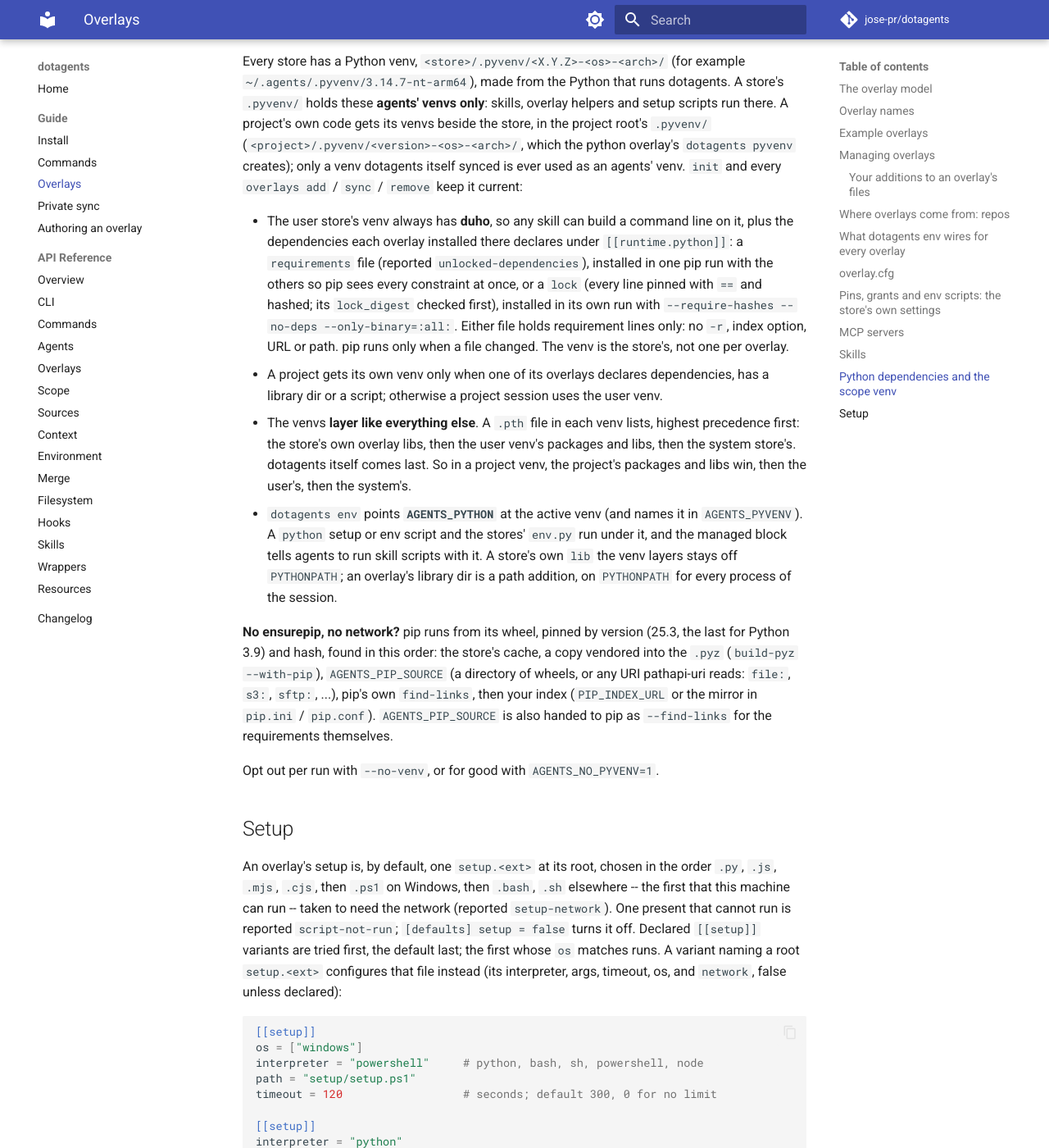
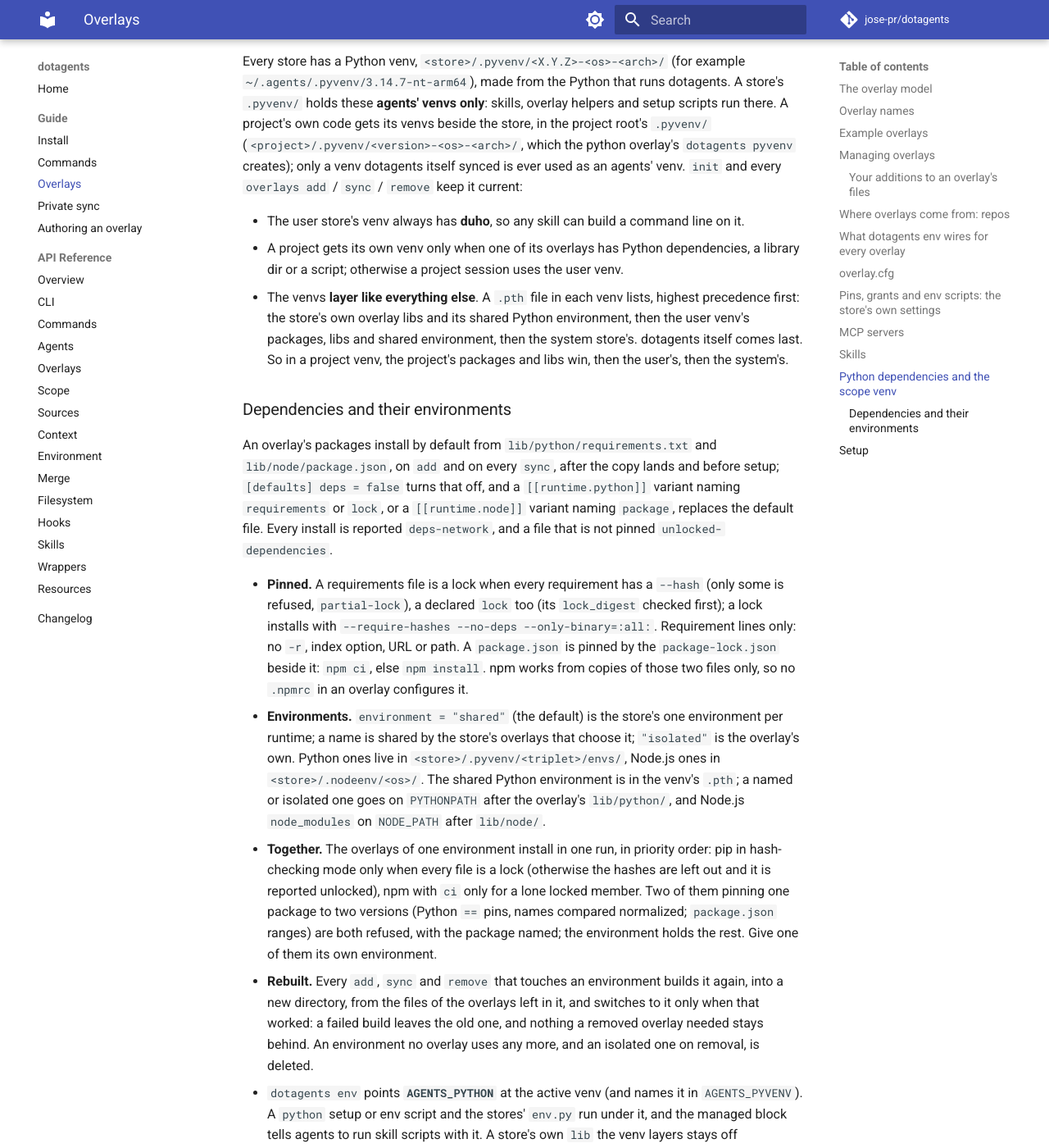
Before and after one commit to jose-pr/dotagents, an MkDocs documentation site: the page built from docs/guide/overlays.md, in a window 1280 px wide and 1400 px high, scrolled down 9415 px. Shown: the whole window at 82% size. Built offline with MkDocs 1.6.1 and Material for MkDocs 9.7.7, drawn with Linux system fonts in a browser that asks for light colours; comment, search, counter and statistics services are not loaded; some of the changed text lies outside the part shown.

Commit message:
docs: dependencies, environments and preparation in the guides, README and changelog

````diff
--- a/docs/guide/overlays.md
+++ b/docs/guide/overlays.md
@@ -267,7 +267,7 @@ Keys dotagents applies:
 | `[defaults]` | `bin`, `lib`, `env`, `env_scripts`, `setup`, `context`, `skills`, `rules = false` each turn one default off; any other key is refused. |
 | `env`, `env_files`, `paths` | Environment values (text with `${NAME}` placeholders, a path in the overlay, a secret reference), env files (`aos` or `dotenv`), and further path additions (`prepend` / `append`, per OS). |
 | `env_scripts` | Programs that compute variables (`interpreter`, `path`, `timeout`), after the default `env.<ext>`; one naming a root `env.<ext>` configures it; the store can turn them off. |
-| `runtime` | `os`, `commands`, `python` (version, `requirements` or `lock` + `lock_digest`), `node`: probed before an install. |
+| `runtime` | `os`, `commands`, `python` (version, `requirements` or `lock` + `lock_digest`, `environment`), `node` (version, `package`, `environment`): probed before an install. |
 | `setup` | Variants per OS (`interpreter`, `path`, `args`, `timeout`, `network`), tried before the default `setup.<ext>`; one naming a root `setup.<ext>` configures it. Told its phase: `install`, `sync`, `remove`. |
 | `[scripts]` | Commands: `name = "path.py"` or `{ path, interpreter, os }`; dotagents launches python scripts. No file is a command by its name. |
 | `[harness.<id>]` | `context` and `skills = false` for one harness (`claude-code`, `codex`, `gemini-cli`, ...); `model` / `effort` are shown, not applied. |
@@ -387,19 +387,50 @@ ever used as an agents' venv. `init` and every
 `overlays add` / `sync` / `remove` keep it current:
 
 - The user store's venv always has **duho**, so any skill can build a command line
-  on it, plus the dependencies each overlay installed there declares under
-  `[[runtime.python]]`: a `requirements` file (reported `unlocked-dependencies`),
-  installed in one pip run with the others so pip sees every constraint at once, or a
-  `lock` (every line pinned with `==` and hashed; its `lock_digest` checked first),
-  installed in its own run with `--require-hashes --no-deps --only-binary=:all:`.
-  Either file holds requirement lines only: no `-r`, index option, URL or path.
-  pip runs only when a file changed. The venv is the store's, not one per overlay.
-- A project gets its own venv only when one of its overlays declares dependencies,
-  has a library dir or a script; otherwise a project session uses the user venv.
+  on it.
+- A project gets its own venv only when one of its overlays has Python dependencies,
+  a library dir or a script; otherwise a project session uses the user venv.
 - The venvs **layer like everything else**. A `.pth` file in each venv lists, highest
-  precedence first: the store's own overlay libs, then the user venv's packages and
-  libs, then the system store's. dotagents itself comes last. So in a project venv,
-  the project's packages and libs win, then the user's, then the system's.
+  precedence first: the store's own overlay libs and its shared Python environment,
+  then the user venv's packages, libs and shared environment, then the system
+  store's. dotagents itself comes last. So in a project venv, the project's packages
+  and libs win, then the user's, then the system's.
+
+### Dependencies and their environments
+
+An overlay's packages install by default from `lib/python/requirements.txt` and
+`lib/node/package.json`, on `add` and on every `sync`, after the copy lands and before
+setup; `[defaults] deps = false` turns that off, and a `[[runtime.python]]` variant
+naming `requirements` or `lock`, or a `[[runtime.node]]` variant naming `package`,
+replaces the default file. Every install is reported `deps-network`, and a file that
+is not pinned `unlocked-dependencies`.
+
+- **Pinned.** A requirements file is a lock when every requirement has a `--hash`
+  (only some is refused, `partial-lock`), a declared `lock` too (its `lock_digest`
+  checked first); a lock installs with `--require-hashes --no-deps
+  --only-binary=:all:`. Requirement lines only: no `-r`, index option, URL or path. A
+  `package.json` is pinned by the `package-lock.json` beside it: `npm ci`, else `npm
+  install`. npm works from copies of those two files only, so no `.npmrc` in an
+  overlay configures it.
+- **Environments.** `environment = "shared"` (the default) is the store's one
+  environment per runtime; a name is shared by the store's overlays that choose it;
+  `"isolated"` is the overlay's own. Python ones live in
+  `<store>/.pyvenv/<triplet>/envs/`, Node.js ones in `<store>/.nodeenv/<os>/`. The
+  shared Python environment is in the venv's `.pth`; a named or isolated one goes on
+  `PYTHONPATH` after the overlay's `lib/python/`, and Node.js `node_modules` on
+  `NODE_PATH` after `lib/node/`.
+- **Together.** The overlays of one environment install in one run, in priority
+  order: pip in hash-checking mode only when every file is a lock (otherwise the
+  hashes are left out and it is reported unlocked), npm with `ci` only for a lone
+  locked member. Two of them pinning one package to two versions (Python `==` pins,
+  names compared normalized; `package.json` ranges) are both refused, with the
+  package named; the environment holds the rest. Give one of them its own
+  environment.
+- **Rebuilt.** Every `add`, `sync` and `remove` that touches an environment builds it
+  again, into a new directory, from the files of the overlays left in it, and switches
+  to it only when that worked: a failed build leaves the old one, and nothing a
+  removed overlay needed stays behind. An environment no overlay uses any more, and an
+  isolated one on removal, is deleted.
 - `dotagents env` points **`AGENTS_PYTHON`** at the active venv (and names it in
   `AGENTS_PYVENV`). A `python` setup or env script and the stores' `env.py` run under
   it, and the managed block tells agents to run skill scripts with it. A store's own
@@ -442,10 +473,15 @@ network = true                 # reported as the weakening setup-network
 ```
 
 - It is told its **phase**, as its first argument (before `args`) and as
-  `AOS_SETUP_PHASE`: `install` the first time it runs here, `sync` on every `add` or
-  `sync` after an install succeeded (whether or not the files changed), and `remove`
-  when `overlays remove` deletes the overlay, before its copy and state go. The record
-  of which setup succeeded is kept per overlay and OS. `--no-setup` skips it.
+  `AOS_SETUP_PHASE`: `install` the first time the overlay is prepared here, `sync` on
+  every `add` or `sync` after that (whether or not the files changed), and `remove`
+  when `overlays remove` deletes the overlay, before its copy, state and isolated
+  environment go. Each phase runs after the overlay's dependencies are installed;
+  `install` first empties the state directory. A record of the last preparation that
+  succeeded (digest and phase) is kept per overlay and OS, and the overlay is
+  activated only for that digest: one dotagents finds at another digest (copied in by
+  hand, or prepared with `--no-setup`) is refused until `overlays sync` prepares it.
+  `--no-setup` prepares nothing.
 - It must be **idempotent** -- running it twice leaves what running it once did -- and
   treat a phase it does not know as success with nothing to do (exit 0):
 
@@ -475,8 +511,10 @@ network = true                 # reported as the weakening setup-network
 - **Network**: dotagents cannot deny a process the network, so a variant that does not
   declare it is reported `network-not-enforced`.
 - A **non-zero exit fails the install** with a clear error, and a fresh `add` is
-  rolled back. An `install` or `sync` that fails on an overlay already installed
-  leaves it refused (not activated) until a setup of it succeeds; the previous copy is
-  not kept. A failed `remove` is reported and the overlay is removed anyway.
+  rolled back. An `install` or `sync` that fails leaves the record as it was: a
+  sync of the digest already prepared keeps it active, and a new digest is refused
+  until a preparation of it succeeds (the copy is replaced in place, so the previous
+  digest cannot stay active). A failed `remove` is reported and the overlay is
+  removed anyway.
 
 See [Authoring an overlay](authoring.md) to build your own.
````
Also changed, not shown: CHANGELOG.md (+38 -14 lines), README.md (+12 -4 lines), docs/guide/authoring.md (+18 -5 lines), docs/guide/commands.md (+3 -2 lines).
